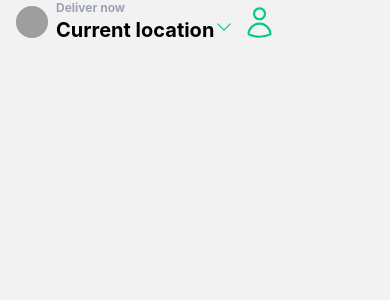
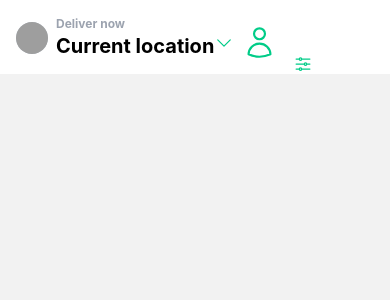
Before and after one commit to jkimkim/deliveroo-clone-app, a React Native app: screen /Home in a window 390 px wide. Shown: the top 300 px of the page. Built offline with nearby package versions, Linux system fonts and the light colour scheme; grey boxes are pictures that could not be loaded.

Commit message:
modified:   package.json 	modified:   screens/HomeScreen.js

```diff
--- a/package.json
+++ b/package.json
@@ -19,8 +19,7 @@
     "react-native-heroicons": "^3.2.0",
     "react-native-safe-area-context": "4.4.1",
     "react-native-screens": "~3.18.0",
-    "react-native-svg": "13.4.0",
-    "tailwindcss-react-native": "^1.7.10"
+    "react-native-svg": "13.4.0"
   },
   "devDependencies": {
     "@babel/core": "^7.12.9",
--- a/screens/HomeScreen.js
+++ b/screens/HomeScreen.js
@@ -2,7 +2,7 @@ import { View, Text, Image} from 'react-native'
 import React, { useLayoutEffect } from 'react'
 import { useNavigation } from '@react-navigation/native'
 import { SafeAreaView } from 'react-native-safe-area-context';
-import { ChevronDownIcon, UserIcon } from 'react-native-heroicons/outline';
+import { AdjustmentsHorizontalIcon, ChevronDownIcon, UserIcon } from 'react-native-heroicons/outline';
 
 export default function HomeScreen() {
     const navigation = useNavigation();
@@ -12,7 +12,7 @@ export default function HomeScreen() {
         });
     }, [navigation]);
   return (
-    <SafeAreaView>
+    <SafeAreaView className="bg-white pt-4">
           <Text>
               {/** Header */}
               <View className=" flex-row pb-3 items-center mx-4 space-x-2">
@@ -27,7 +27,14 @@ export default function HomeScreen() {
                           <ChevronDownIcon size={20} color="#00cc88" />
                       </Text>
                   </View>
-                  <UserIcon size={35} color="#00cc88" />
+                  <View className=" place-self-end">
+                      <UserIcon  size={35} color="#00cc88" />
+                  </View>
+              </View>
+              {/* Search Bar */}
+              <View>
+                  <View></View>
+                  <AdjustmentsHorizontalIcon size={20} color="#00cc88" />
               </View>
           </Text>
 
```
